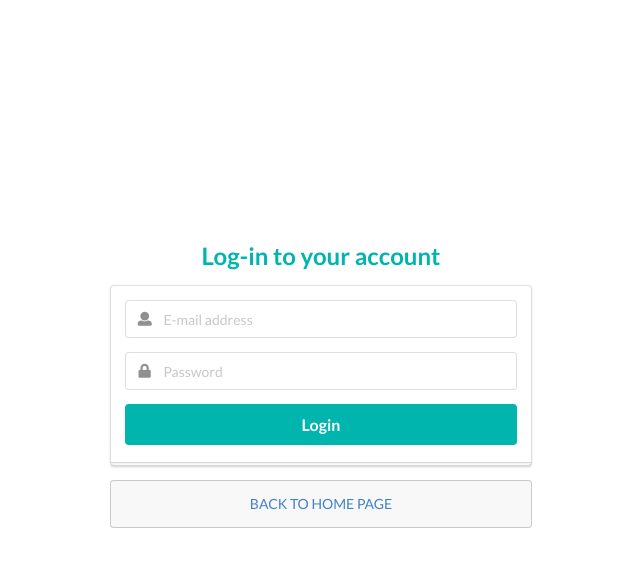
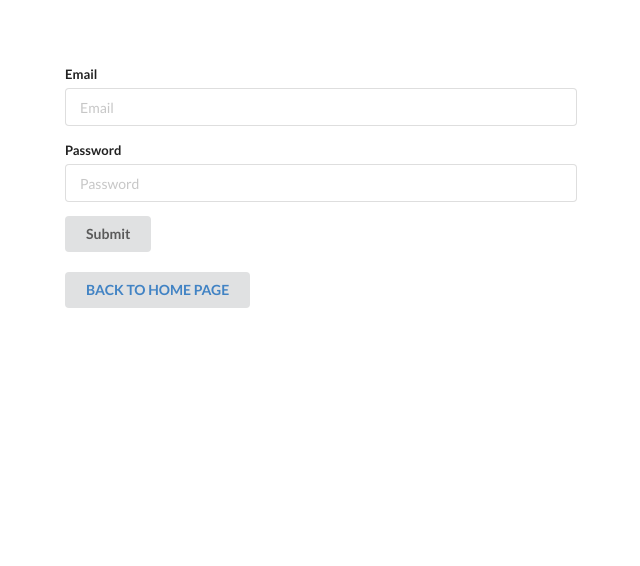
Before and after one commit to BigAnt922/NutrifyMeFrontEnd, a React (Create React App) app: page /login in a window 1280 px wide. Shown: the top 566 px of the page, without its empty margins (319-959 px from the left). Built offline with nearby package versions, Linux system fonts and the light colour scheme.

Commit message:
"added input tages"

```diff
--- a/src/App.css
+++ b/src/App.css
@@ -3,7 +3,7 @@
   margin: 10%;
 }
 
-.signup{
+.signup,.login{
   margin-top: 5%;
   margin-left: 30%;
   margin-right: 30%;
--- /dev/null
+++ b/src/Components/InputFeild.js
@@ -0,0 +1,12 @@
+import React from 'react'
+
+function InputFeild(props) {
+    return (
+        <div className="field">
+          <label>{props.label}</label>
+          <input type={props.type} name={props.name} placeholder={props.placeholder} />
+        </div>
+    )
+}
+
+export default InputFeild
--- a/src/Components/Login.js
+++ b/src/Components/Login.js
@@ -1,34 +1,26 @@
 import React from 'react'
+import InputFeild from './InputFeild'
 
 function Login() {
 
     return (
 
+        <div className="login">
 
-        <div style={{height: '100vh'}} className="ui center aligned middle aligned grid">
-            <div style={{maxWidth: '450px'}} className="column">
-                <h2 className="ui teal center aligned header"> Log-in to your account</h2>
-                <form className="ui large form">
-                    <div className="ui stacked segment">
-                        <div className="field">
-                            <div className="ui fluid left icon input">
-                                <input type="text" placeholder="E-mail address" />
-                                <i aria-hidden="true" className="user icon" />
-                            </div>
-                        </div>
-                        <div className="field">
-                            <div className="ui fluid left icon input">
-                                <input type="password" placeholder="Password" />
-                                <i aria-hidden="true" className="lock icon" />
-                            </div>
-                        </div>
-                    <button className="ui teal large fluid button">Login</button>
-                    </div>
-                </form>
-                <div className="ui message"><a href="/">BACK TO HOME PAGE</a></div>
-             </div>
-            </div>
+        <form className="ui form">
 
+        <InputFeild label="Email" type="email" name="email" placeholder="Email"/>
+
+        <InputFeild label="Password" type="password" name="password" placeholder="Password"/>
+
+        <button className="ui button" type="submit">Submit</button>
+
+      </form>
+
+        <br/>
+      <div className="ui button"><a href="/">BACK TO HOME PAGE</a></div>
+
+      </div>
 
     )
 }
--- a/src/Components/SignUp.js
+++ b/src/Components/SignUp.js
@@ -1,35 +1,28 @@
 import React from 'react'
+import InputFeild from './InputFeild'
 
 function SignUp() {
     return (
 
         <div className="signup">
+
         <form className="ui form">
-        <div className="field">
-          <label>First Name</label>
-          <input type="text" name="first-name" placeholder="First Name" />
-        </div>
-        <div className="field">
-          <label>Last Name</label>
-          <input type="text" name="last-name" placeholder="Last Name" />
-        </div>
-        <div className="field">
-          <label>Phone Number</label>
-          <input type="number" name="phone-number" placeholder="Phone Number" />
-        </div>
-        <div className="field">
-          <label>Email</label>
-          <input type="email" name="email" placeholder="Email" />
-        </div>
-        <div className="field">
-          <label>Password</label>
-          <input type="password" name="password" placeholder="Password" />
-        </div>
 
-        <div className="ui button" type="submit">Submit</div>
+            <InputFeild label="First Name" type="text" name="first-name" placeholder="First Name"/>
+
+            <InputFeild label="Last Name" type="text" name="last-name" placeholder="Last Name"/>
+
+            <InputFeild label="Phone Number" type="number" name="phone-number" placeholder="Phone Number"/>
+
+            <InputFeild label="Email" type="email" name="email" placeholder="Email"/>
+
+            <InputFeild label="Password" type="password" name="password" placeholder="Password"/>
+
+            <button className="ui button" type="submit">Submit</button>
       </form>
 
         <br/>
+
       <div className="ui button"><a href="/">BACK TO HOME PAGE</a></div>
 
       </div>
```
